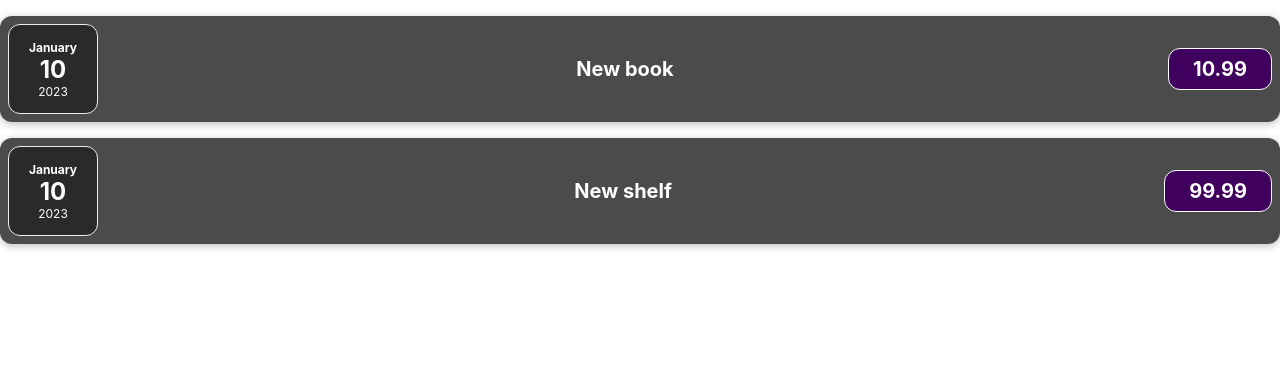
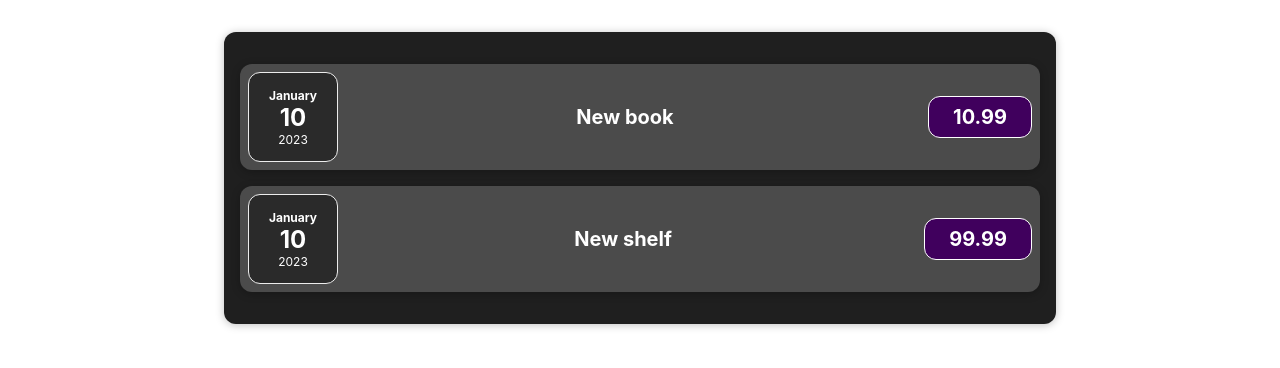
Before and after one commit to Estellio/expenses, a React (Create React App) app: page / in a window 1280 px wide. Shown: the top 368 px of the page. Built offline with nearby package versions, Linux system fonts and the light colour scheme.

Commit message:
Ülesanne 2 - ümbritseva komponendi loomine ja kujundamine

```diff
--- a/src/App.js
+++ b/src/App.js
@@ -1,6 +1,6 @@
 import './App.css';
 
-import ExpenseItem from "./components/ExpenseItem";
+import Expenses from "./components/Expenses";
 
 function App() {
     const expenses = [
@@ -18,8 +18,7 @@ function App() {
 
   return (
     <div className="App">
-        <ExpenseItem expenseData={expenses[0]}></ExpenseItem>
-        <ExpenseItem expenseData={expenses[1]}></ExpenseItem>
+        <Expenses expenseData={expenses}></Expenses>
     </div>
   );
 }
--- a/src/components/ExpenseItem.js
+++ b/src/components/ExpenseItem.js
@@ -1,5 +1,5 @@
 import './ExpenseItem.css'
-import ExpenseDate from "./ExpenseDate";
+import ExpenseDate from './ExpenseDate';
 
 function ExpenseItem(props) {
     return (
--- /dev/null
+++ b/src/components/Expenses.css
@@ -0,0 +1,9 @@
+.expenses {
+    padding: 1rem;
+    background-color: rgb(31, 31, 31);
+    margin: 2rem auto;
+    width: 50rem;
+    max-width: 95%;
+    border-radius: 12px;
+    box-shadow: 0 1px 8px rgba(0, 0, 0, 0.25);
+}
--- /dev/null
+++ b/src/components/Expenses.js
@@ -0,0 +1,14 @@
+import './Expenses.css';
+import ExpenseItem from './ExpenseItem';
+
+function Expenses(props) {
+    return (
+        <div class="expenses">
+            <ExpenseItem expenseData={props.expenseData[0]}></ExpenseItem>
+            <ExpenseItem expenseData={props.expenseData[1]}></ExpenseItem>
+        </div>
+    )
+
+}
+
+export default Expenses
```
